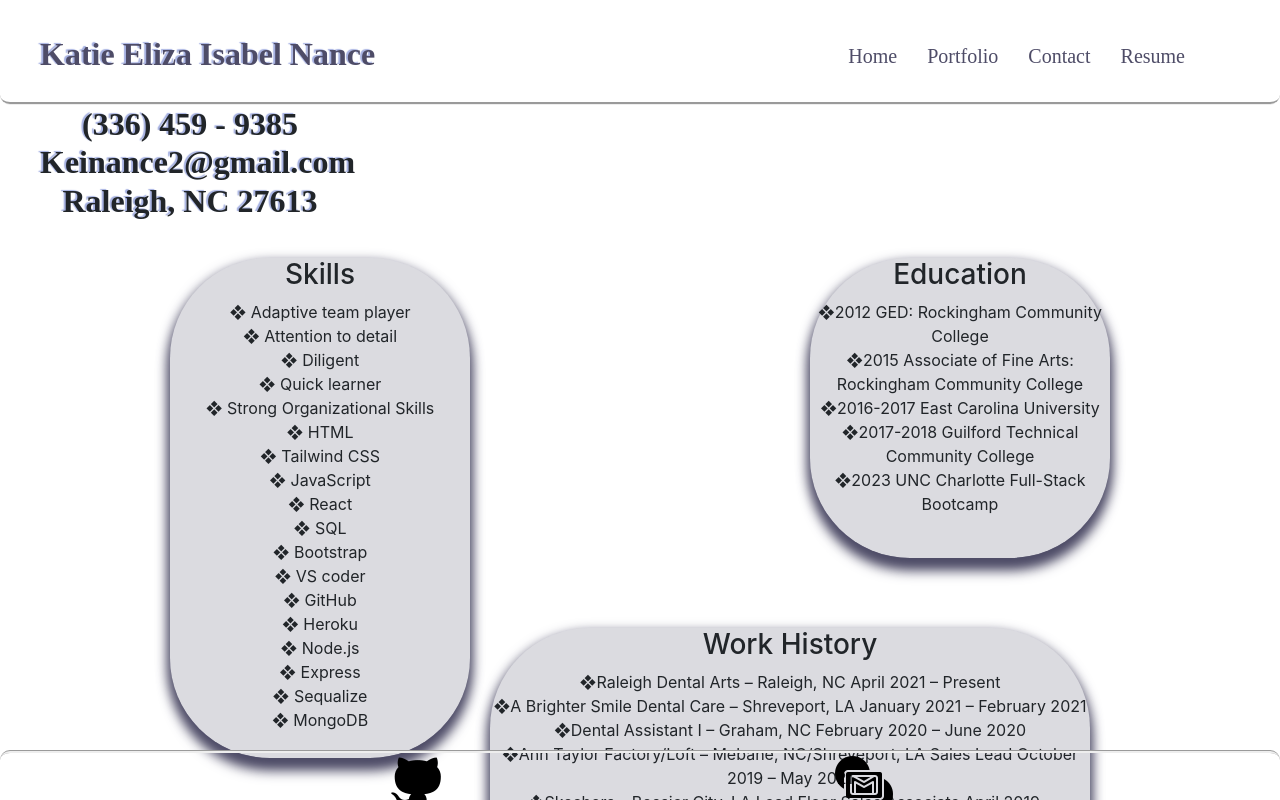
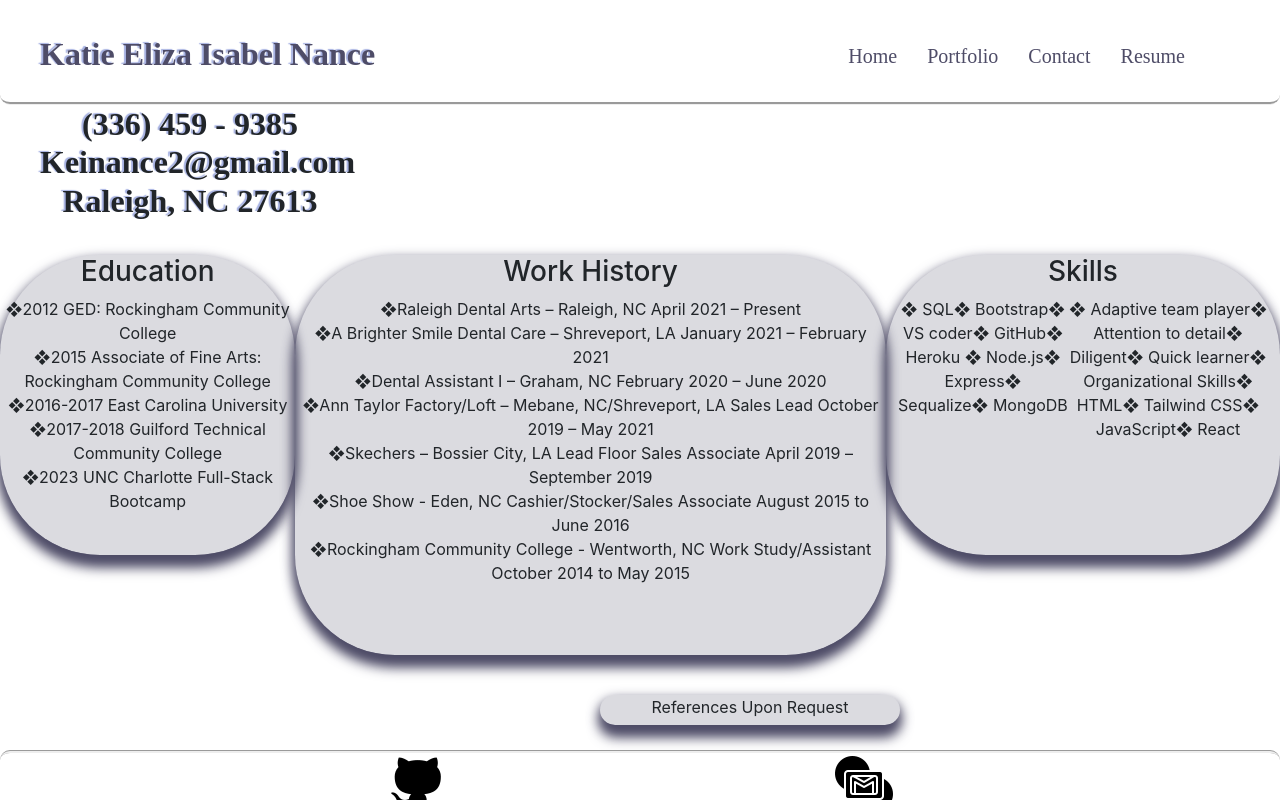
Before and after one commit to KEINance/PortfolioReact, a React (Create React App) app: page /#/resume in a window 1280 px wide. Shown: the top 800 px of the page. Built offline with nearby package versions, Linux system fonts and the light colour scheme.

Commit message:
skills box

```diff
--- a/src/App.css
+++ b/src/App.css
@@ -11,6 +11,10 @@
   --china-rose: #985f6fff;
   --english-violet: #4e4c67ff;
   --base: rgb(221, 222, 228);
+}
+
+html, body {
+  height: 100%;
 }
 
 .App {
@@ -380,21 +384,57 @@ li:active {
   color: var(--cambridge-blue-2);
 }
 
+
+.container {
+  height: auto;
+  overflow: hidden;
+}
+
+.right {
+  flex-wrap: wrap;
+  flex-direction: column;
+  width: 200px;
+  float: right;
+}
+
+.left {
+  flex-wrap: wrap;
+  flex-direction: column;
+width: auto;
+overflow: hidden;
+}
+
+
 #skill {
-  display: flex;
+  /* margin-left: 20px;
   flex-direction: column;
-  margin-top: 30px;
-  width: 300px;
-  height: 500px;
+  flex-wrap: wrap; */
+  /* justify-content: space-evenly; */
+  width: 400px;
+  height: 300px;
   background-color: rgb(78, 76, 103, 0.2);
 border-radius: 100px;
 box-shadow:  var(--english-violet) 0px 12px 13px, var(--english-violet) 0px 5px 13px;
 }
 
+/* #skillList {
+  margin-left: 20px;
+  align-items: flex-start;
+    display: flex;
+  flex-direction: column;
+}
+
+#skillList2 {
+  margin-right: 20px;
+  margin-bottom: 1000px;
+  align-items: flex-end;
+  display: flex;
+ flex-direction: column;
+} */
+
 #education {
   display: flex;
   flex-direction: column;
-  margin-top: 30px;
   width: 300px;
   height: 300px;
   background-color: rgb(78, 76, 103, 0.2);
@@ -403,6 +443,7 @@ box-shadow:  var(--english-violet) 0px 12px 13px, var(--english-violet) 0px 5px
 }
 
 #skillEdu {
+  margin-top: 35px;
   height: 400px;
   display: flex;
   flex-direction: row;
@@ -412,8 +453,6 @@ box-shadow:  var(--english-violet) 0px 12px 13px, var(--english-violet) 0px 5px
 #history {
   display: flex;
   flex-direction: column;
-  margin-left: 490px;
-  align-content: left;
   width: 600px;
   height: 400px;
   background-color: rgb(78, 76, 103, 0.2);
@@ -423,6 +462,7 @@ z-index: 2;
 }
 
 #ref {
+  margin-top: 40px;
   margin-left: 600px;
   justify-content: center;
   width: 300px;
@@ -436,7 +476,7 @@ box-shadow:  var(--english-violet) 0px 12px 13px, var(--english-violet) 0px 5px
 
 /* FOOTER */
 #footer {
-  position: absolute;
+  position: fixed;
   bottom: 0;
   height: 50px;
   width: 100%;
@@ -445,3 +485,12 @@ box-shadow:  var(--english-violet) 0px 12px 13px, var(--english-violet) 0px 5px
   border-style: groove none none none;
   border-radius: 10px;
 }
+
+
+/* MEDIA CHANGES */
+
+@media screen and (max-width: 600px) {
+  html {
+    width: 100%;
+  }
+}
--- a/src/Components/Resume.js
+++ b/src/Components/Resume.js
@@ -1,28 +1,75 @@
-import React from 'react';
+import React from "react";
 
 export default function Resume() {
   // To set a state variable using `useState`, we give our variable a name of `greeting` and a function to update it.
   // We also provide an initial value
   return (
     <div>
-<h2 id='title'>
-(336) 459 - 9385
-Keinance2@gmail.com
-Raleigh, NC 27613
-</h2>
+      <h2 id="title">(336) 459 - 9385 Keinance2@gmail.com Raleigh, NC 27613</h2>
 
-<div id='skillEdu'>
-<p id='skill'>
+      <div id="skillEdu">
+        <p id="education">
+          <h3>Education</h3>
+          <span>❖2012 GED: Rockingham Community College</span>
+          <span>
+            ❖2015 Associate of Fine Arts: Rockingham Community College
+          </span>
+          <span>❖2016-2017 East Carolina University</span>
+          <span>❖2017-2018 Guilford Technical Community College</span>
+          <span>❖2023 UNC Charlotte Full-Stack Bootcamp</span>
+        </p>
+        {/* </div>
+
+<div> */}
+        <p id="history">
+          <h3>Work History</h3>
+
+          <span>❖Raleigh Dental Arts – Raleigh, NC April 2021 – Present</span>
+
+          <span>
+            ❖A Brighter Smile Dental Care – Shreveport, LA January 2021 –
+            February 2021
+          </span>
+
+          <span>
+            ❖Dental Assistant I – Graham, NC February 2020 – June 2020{" "}
+          </span>
+
+          <span>
+            ❖Ann Taylor Factory/Loft – Mebane, NC/Shreveport, LA Sales Lead
+            October 2019 – May 2021
+          </span>
+
+          <span>
+            ❖Skechers – Bossier City, LA Lead Floor Sales Associate April 2019 –
+            September 2019
+          </span>
+
+          <span>
+            ❖Shoe Show - Eden, NC Cashier/Stocker/Sales Associate August 2015 to
+            June 2016
+          </span>
+
+          <span>
+            ❖Rockingham Community College - Wentworth, NC Work Study/Assistant
+            October 2014 to May 2015
+          </span>
+        </p>
+
+        <div id="skill" className="container">
         <h3>Skills</h3>
+          <div className="right">
             <span>❖ Adaptive team player</span>
             <span>❖ Attention to detail</span>
             <span>❖ Diligent</span>
             <span>❖ Quick learner</span>
-<span>❖ Strong Organizational Skills</span>
+            <span>❖ Organizational Skills</span>
             <span>❖ HTML</span>
             <span>❖ Tailwind CSS</span>
             <span>❖ JavaScript</span>
             <span>❖ React</span>
+          </div>
+          <div className="left">
             <span>❖ SQL</span>
             <span>❖ Bootstrap</span>
             <span>❖ VS coder</span>
@@ -32,45 +79,40 @@ Raleigh, NC 27613
             <span>❖ Express</span>
             <span>❖ Sequalize</span>
             <span>❖ MongoDB</span>
+          </div>
+        </div>
 
-</p>
-<p id='education'>
-<h3>Education</h3>
-<span>❖2012 GED: Rockingham Community College</span>
-<span>❖2015 Associate of Fine Arts: Rockingham Community College</span>
-<span>❖2016-2017 East Carolina University</span>
-<span>❖2017-2018 Guilford Technical Community College</span>
-<span>❖2023 UNC Charlotte Full-Stack Bootcamp</span>
-</p>
+        {/* <p id="skill">
+          <h3>Skills</h3>
+          <span id="skillList" className="column">
+          <span>❖ Adaptive team player</span>
+          <span>❖ Attention to detail</span>
+          <span>❖ Diligent</span>
+          <span>❖ Quick learner</span>
+          <span>❖ Organizational Skills</span>
+          <span>❖ HTML</span>
+          <span>❖ Tailwind CSS</span>
+          <span>❖ JavaScript</span>
+          <span>❖ React</span>
+          </span>
+
+          <span id="skillList2" className="column">
+          <span>❖ SQL</span>
+          <span>❖ Bootstrap</span>
+          <span>❖ VS coder</span>
+          <span>❖ GitHub</span>
+          <span>❖ Heroku </span>
+          <span>❖ Node.js</span>
+          <span>❖ Express</span>
+          <span>❖ Sequalize</span>
+          <span>❖ MongoDB</span>
+          </span>
+        </p> */}
       </div>
 
       <div>
-<p id='history'>
-<h3>Work History</h3>
-
-<span>❖Raleigh Dental Arts – Raleigh, NC April 2021 – Present</span>
-
-<span>❖A Brighter Smile Dental Care – Shreveport, LA January 2021 – February 2021</span>
-
-<span>❖Dental Assistant I – Graham, NC February 2020 – June 2020 </span>
-
-<span>❖Ann Taylor Factory/Loft – Mebane, NC/Shreveport, LA
-Sales Lead October 2019 – May 2021</span>
-
-<span>❖Skechers – Bossier City, LA
-Lead Floor Sales Associate April 2019 – September 2019</span>
-
-<span>❖Shoe Show - Eden, NC
-Cashier/Stocker/Sales Associate August 2015 to June 2016</span>
-
-<span>❖Rockingham Community College - Wentworth, NC
-Work Study/Assistant October 2014 to May 2015</span>
-</p>
-<p id='ref'>
- References Upon Request
-</p>
+        <p id="ref">References Upon Request</p>
       </div>
-
     </div>
   );
 }
```
Lines whose indentation alone changed are shown as unchanged.
